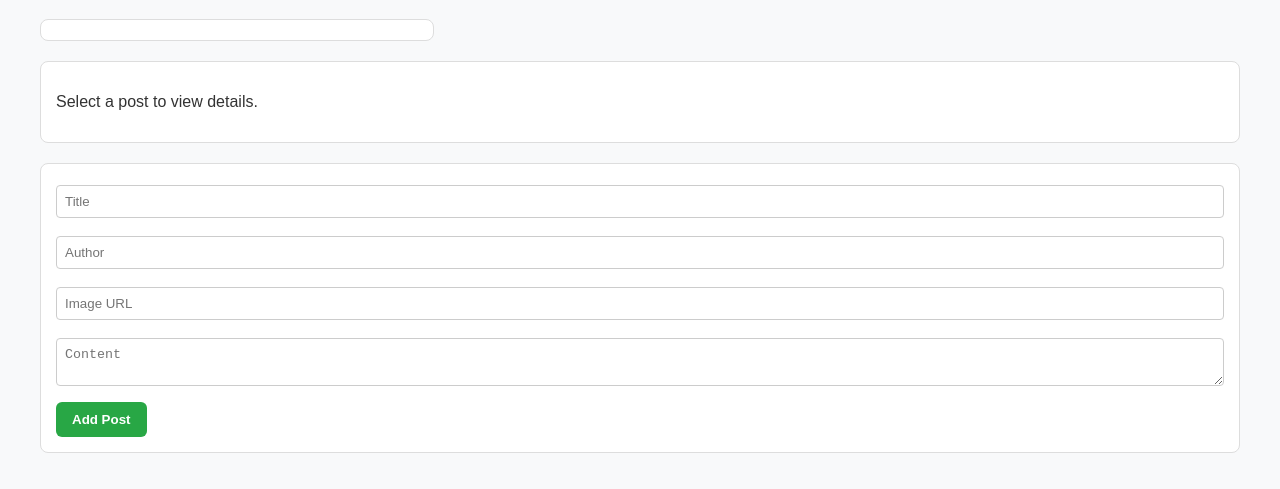
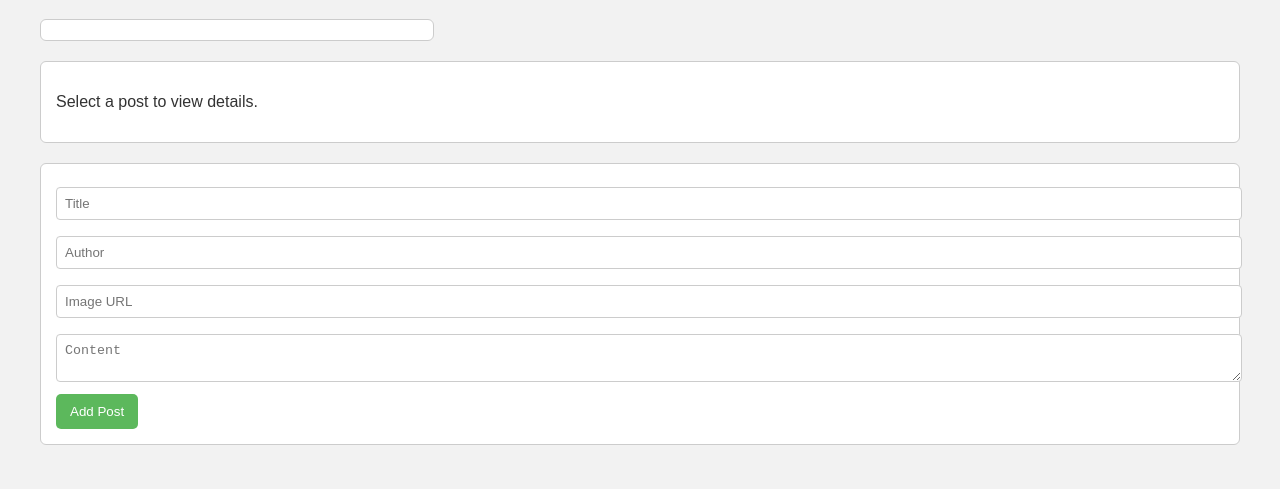
Before and after one commit to HUSSEIN-IGM/Simple-Blog-Post-Manager, a website: page index.html in a window 1280 px wide. Shown: the part 81-570 px from the top of the page. Drawn offline with Linux system fonts and the light colour scheme; no server answers.

Commit message:
Simple-Blog-Post-Manager

```diff
--- a/index.css
+++ b/index.css
@@ -1,9 +1,9 @@
-/* General layout */
+/* Base */
 body {
-  font-family: Arial, sans-serif;
+  font-family: sans-serif;
   margin: 0;
   padding: 20px;
-  background-color: #f8f9fa;
+  background: #f2f2f2;
   color: #333;
 }
 
@@ -11,101 +11,95 @@ h1, h3, h4 {
   color: #222;
 }
 
+/* Layout */
 #main {
   display: flex;
   gap: 20px;
 }
 
-/* Post list (left column) */
 #post-list {
   flex: 1;
   max-width: 30%;
-  background-color: #fff;
-  border: 1px solid #ddd;
+  background: #fff;
+  border: 1px solid #ccc;
+  border-radius: 6px;
   padding: 10px;
-  border-radius: 8px;
-  height: fit-content;
 }
 
 .post-item {
-  padding: 10px;
+  padding: 8px;
   border-bottom: 1px solid #eee;
   cursor: pointer;
 }
 
 .post-item:hover {
-  background-color: #f0f0f0;
+  background: #eee;
 }
 
-/* Post detail (right column) */
+/* Post Detail */
 #post-detail {
   flex: 2;
-  background-color: #fff;
-  border: 1px solid #ddd;
+  background: #fff;
+  border: 1px solid #ccc;
   padding: 15px;
-  border-radius: 8px;
+  border-radius: 6px;
 }
 
 #post-detail img {
   max-width: 100%;
+  border-radius: 4px;
   margin-top: 10px;
-  border-radius: 4px;
 }
 
 #post-detail button {
-  margin-right: 10px;
+  margin: 10px 10px 0 0;
   padding: 8px 12px;
   border: none;
-  border-radius: 5px;
+  border-radius: 4px;
+  color: #fff;
   font-weight: bold;
   cursor: pointer;
 }
 
-#post-detail button:nth-child(4) {
-  background-color: #dc3545;
-  color: white;
+#delete-btn {
+  background: #d9534f;
 }
 
-#post-detail button:nth-child(5) {
-  background-color: #007bff;
-  color: white;
+#edit-btn {
+  background: #0275d8;
 }
 
 /* Forms */
 form {
-  background-color: #fff;
+  background: #fff;
   padding: 15px;
   margin-top: 20px;
-  border: 1px solid #ddd;
-  border-radius: 8px;
+  border: 1px solid #ccc;
+  border-radius: 6px;
 }
 
-form input[type="text"],
+form input,
 form textarea {
   width: 100%;
+  margin: 8px 0;
   padding: 8px;
-  margin-top: 6px;
-  margin-bottom: 12px;
   border: 1px solid #ccc;
   border-radius: 4px;
-  box-sizing: border-box;
 }
 
 form button {
-  padding: 10px 16px;
-  font-weight: bold;
-  background-color: #28a745;
+  background: #5cb85c;
+  color: #fff;
+  padding: 10px 14px;
   border: none;
-  border-radius: 6px;
-  color: white;
+  border-radius: 5px;
   cursor: pointer;
 }
 
 form button:hover {
-  background-color: #218838;
+  background: #4cae4c;
 }
 
-/* Hidden class */
 .hidden {
   display: none;
 }
--- a/src/index.js
+++ b/src/index.js
@@ -1,4 +1,6 @@
+
 const baseURL = "http://localhost:3001/posts";
+
 
 
 document.addEventListener("DOMContentLoaded", () => {
```
Also changed, not shown: db.json (+7 -0 lines), index.html (line endings or trailing spaces).
